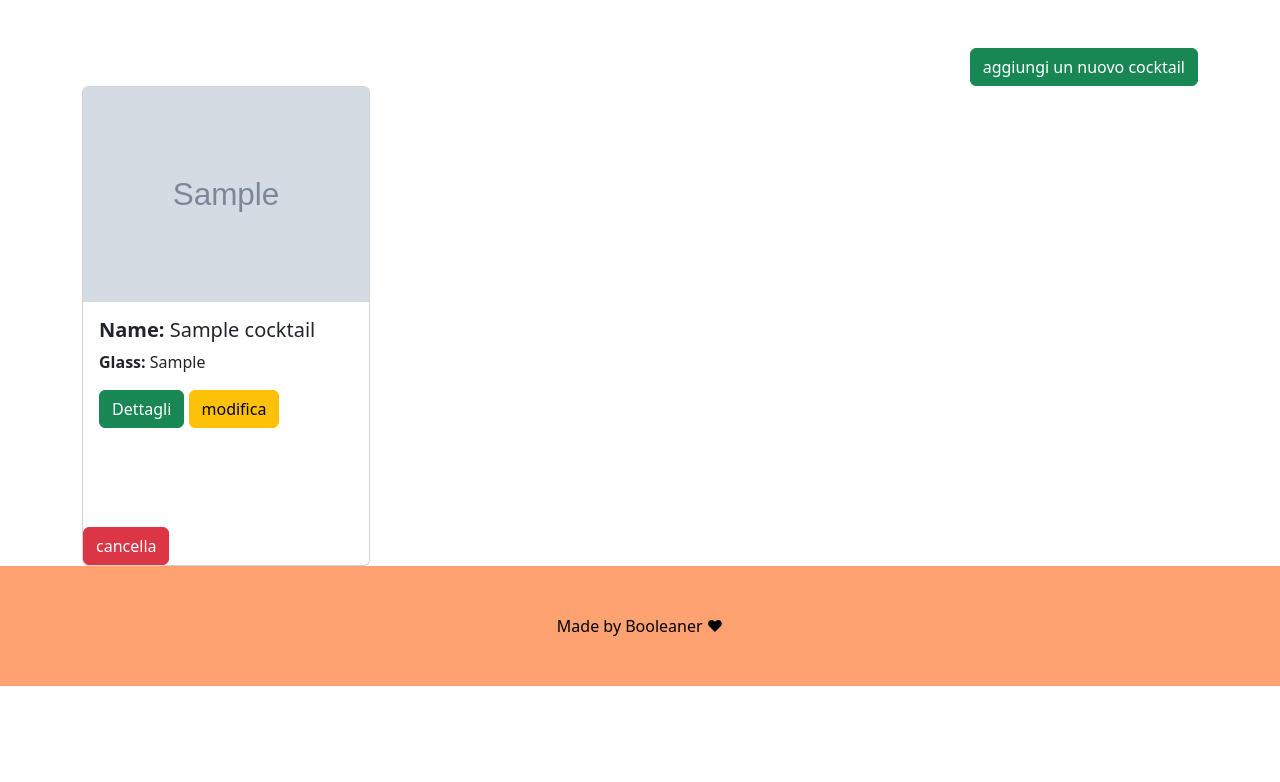
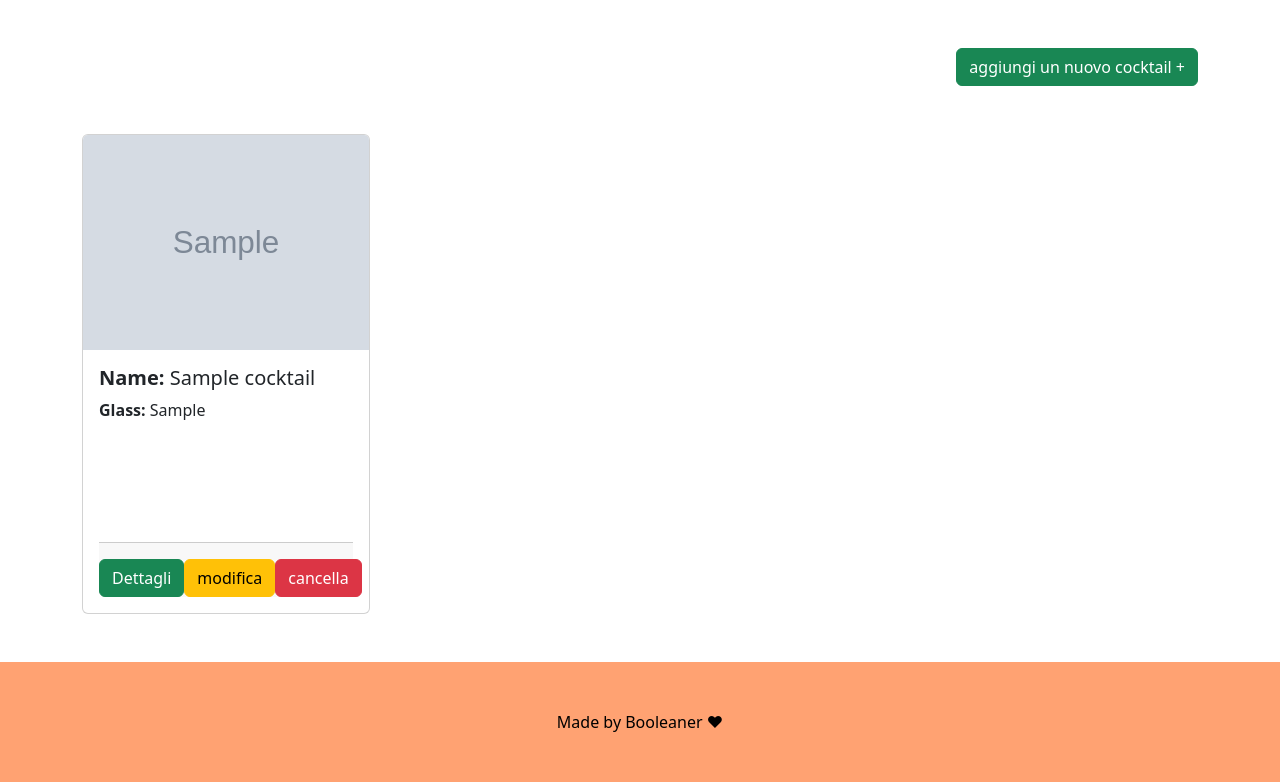
Before and after one commit to FedericoPiazzolla/laravel-git-merge, a Laravel app: page /cocktails in a window 1280 px wide. Shown: the part 120-902 px from the top of the page. Before the commit the page ends 806 px from the top, so only its background shows below. Run offline with Laravel 9, Linux system fonts and the light colour scheme; tables that the repository leaves empty hold one stand-in row (values such as "Sample post"); grey boxes marked "Sample" are stand-in pictures; style sheets or scripts are compiled from the project's sources; parts of the project's set-up code (start-up, migrations or seed data) failed here and were passed over.

Commit message:
refactoring: index template

```diff
--- a/app/Http/Controllers/CocktailController.php
+++ b/app/Http/Controllers/CocktailController.php
@@ -16,7 +16,7 @@ class CocktailController extends Controller
     public function index()
     {
 
-        $cocktails  = Cocktail::paginate(4);
+        $cocktails  = Cocktail::paginate(8);
 
         return view('cocktails.index', compact('cocktails'));
     }
--- a/resources/views/cocktails/index.blade.php
+++ b/resources/views/cocktails/index.blade.php
@@ -3,29 +3,39 @@
 @section('content')
     <div class="container mt-5">
         <div class="text-end">
-            <a class="btn btn-success" href="{{route('cocktails.create')}}">aggiungi un nuovo cocktail</a>
+            <a class="btn btn-success" href="{{route('cocktails.create')}}">aggiungi un nuovo cocktail +</a>
         </div>
 
-        <div class="row row-col-4 gap-3 align-item-center">
+        <div class="row row-col-4 gap-3 align-item-center my-5">
 
             @foreach ($cocktails as $cocktail)
 
             <div class="col">
 
-                <div class="card" style="width: 18rem; min-height: 30rem">
+                <div class="card h-100" style="width: 18rem; min-height: 30rem">
+
                     <img src="{{ $cocktail->image }}" class="card-img-top" alt="">
-                    <div class="card-body">
+
+                    <div class="card-body d-flex flex-column">
+
                       <h5 class="card-title"><strong>Name: </strong>{{ $cocktail->name }}</h5>
                       <p class="card-text"><strong>Glass: </strong>{{ $cocktail->glass }}</p>
-                      <a class="btn btn-success" href="{{ route('cocktails.show',['cocktail'=>$cocktail->slug]) }}">Dettagli</a>
-                      <a class=" btn btn-warning"  href="{{ route('cocktails.edit',['cocktail'=>$cocktail->slug]) }}">modifica</a>
+
+                      <div class="mt-auto card-footer p-0 pt-3">
+                        <div class="d-flex justify-content-between">
+                            <a class="btn btn-success" href="{{ route('cocktails.show',['cocktail'=>$cocktail->slug]) }}">Dettagli</a>
+                            <a class=" btn btn-warning"  href="{{ route('cocktails.edit',['cocktail'=>$cocktail->slug]) }}">modifica</a>
+                            <form class="d-inline-block" action="{{ route('cocktails.destroy',['cocktail' => $cocktail -> slug ]) }}" method="POST">
+                                @csrf
+                                @method("DELETE")
+
+                                <button class="btn btn-danger" type="submit">cancella</button>
+                            </form>
+                        </div>
+                      </div>
+
 
                     </div>
-                    <form class="d-inline-block" action="{{ route('cocktails.destroy',['cocktail' => $cocktail -> slug ]) }}" method="POST">
-                        @csrf
-                        @method("DELETE")
-                       <button class="btn btn-danger" type="submit">cancella</button>
-                    </form>
 
                 </div>
 
```
